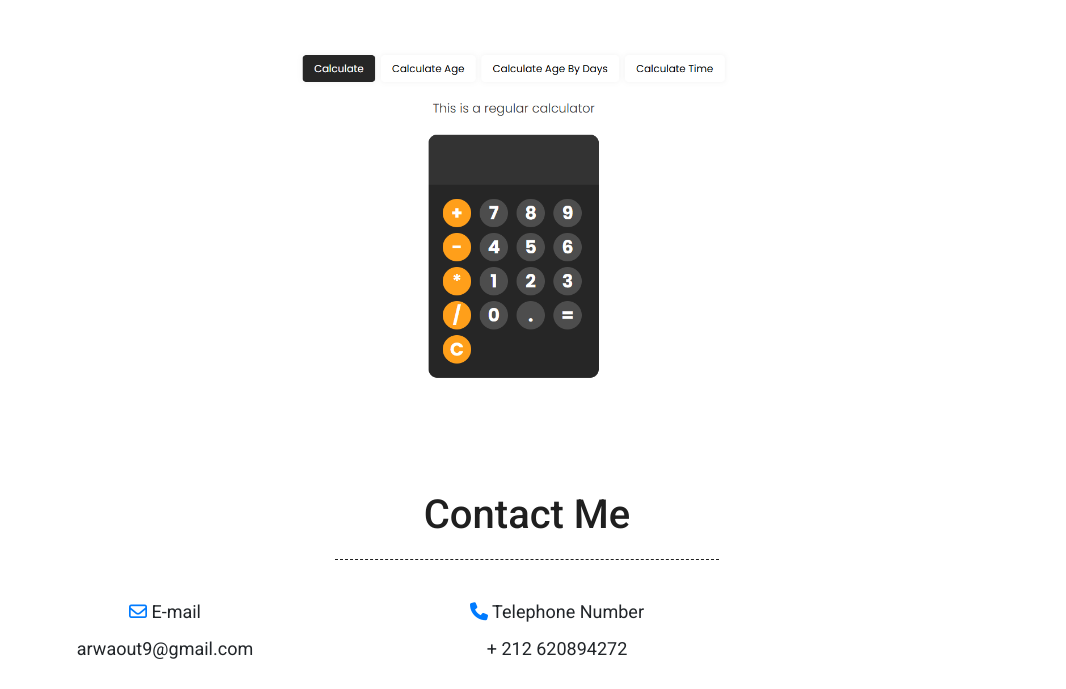
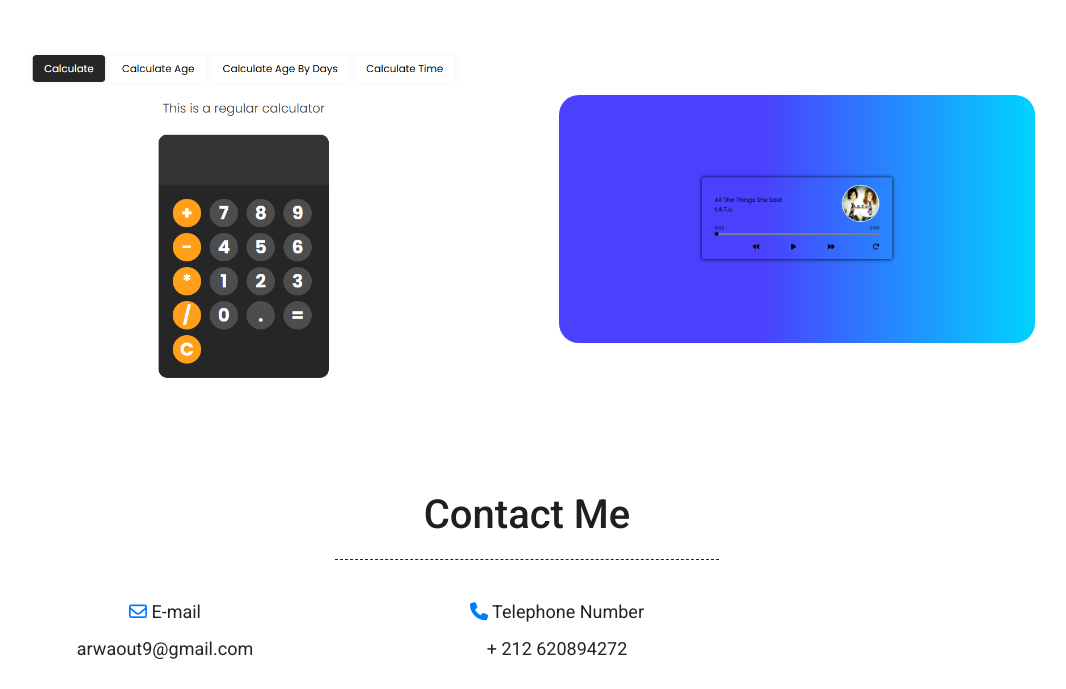
Before and after one commit to Arwa-outi21/Arwa-portfolio, a plain HTML site: page index.html in a window 1280 px wide. Shown: the part 2330-3019 px from the top of the page, without its empty margins (113-1179 px from the left). Drawn offline with nearby package versions, Linux system fonts and the light colour scheme; a web font is replaced by a local one.

Commit message:
added Music Player Project

```diff
--- a/index.html
+++ b/index.html
@@ -166,6 +166,18 @@
                     </a>
                 </div>
 
+                <div class="project col-4">
+                    <a href="#">
+                        <img src="img/project-4.PNG" alt="project">
+
+                        <div class="decription">
+                            <h3>Music Player</h3>
+                            <h5>Music</h5>
+                            <a href="https://arwa-outi21.github.io/Music-Player/" class="btn">View Project</a>
+                        </div>
+                    </a>
+                </div>
+
             </div>
         </div>
     </section>
```
Also changed, not shown: img/project-4.PNG (added).
